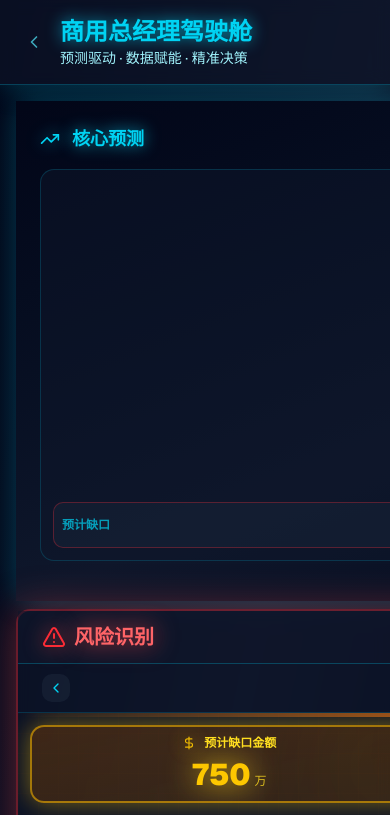
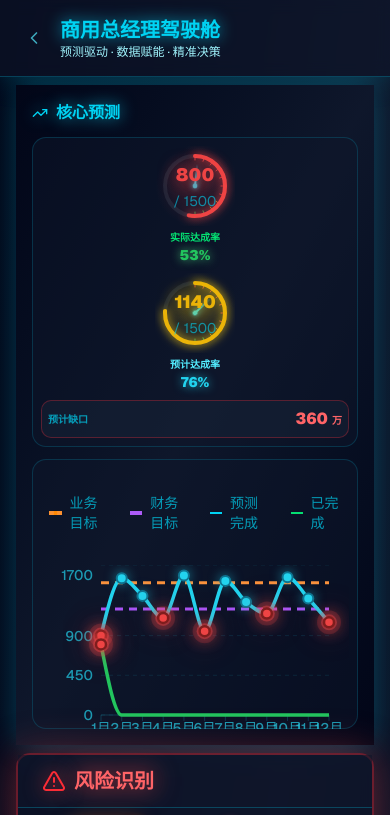
Before and after one commit to navylee1990/coze_jsc, a Next.js app: page /gm in a window 390 px wide. Shown: the top 815 px of the page. Built offline with nearby package versions, Linux system fonts and the light colour scheme.

Commit message:
refactor: 实现商用总经理驾驶舱完全响应式布局，适配不同屏幕尺寸

```diff
--- a/src/app/gm/page.tsx
+++ b/src/app/gm/page.tsx
@@ -349,12 +349,11 @@ const salespersonData: Record<string, any[]> = {
 export default function GMDashboard() {
   const [selectedTimeRange, setSelectedTimeRange] = useState<'current' | 'quarter' | 'year'>('current');
 
-  // 禁止页面缩放
+  // 设置viewport meta标签，允许缩放以适应不同屏幕
   useEffect(() => {
-    // 设置viewport meta标签禁止缩放
     const viewportMeta = document.querySelector('meta[name="viewport"]');
     if (viewportMeta) {
-      viewportMeta.setAttribute('content', 'width=device-width, initial-scale=1.0, maximum-scale=1.0, user-scalable=no');
+      viewportMeta.setAttribute('content', 'width=device-width, initial-scale=1.0, minimum-scale=0.5, maximum-scale=2.0');
     }
   }, []);
 
@@ -383,8 +382,8 @@ export default function GMDashboard() {
                 <ChevronLeft className="w-5 h-5" />
               </Link>
               <div>
-                <h1 className={`text-2xl font-bold ${DASHBOARD_STYLES.neon}`}>{PAGE_TITLE}</h1>
-                <p className={`text-sm ${DASHBOARD_STYLES.textSecondary}`}>预测驱动 · 数据赋能 · 精准决策</p>
+                <h1 className={`text-xl sm:text-2xl lg:text-3xl font-bold ${DASHBOARD_STYLES.neon}`}>{PAGE_TITLE}</h1>
+                <p className={`text-xs sm:text-sm ${DASHBOARD_STYLES.textSecondary}`}>预测驱动 · 数据赋能 · 精准决策</p>
               </div>
             </div>
 
@@ -394,7 +393,7 @@ export default function GMDashboard() {
                 <button
                   onClick={() => setSelectedTimeRange('current')}
                   className={cn(
-                    'px-3 py-1.5 text-xs font-medium rounded-md transition-all',
+                    'px-2 sm:px-3 py-1 text-xs font-medium rounded-md transition-all',
                     selectedTimeRange === 'current'
                       ? 'bg-cyan-500/20 text-cyan-300 border border-cyan-500/50 shadow-[0_0_8px_rgba(34,211,238,0.3)]'
                       : 'text-cyan-400/60 hover:text-cyan-300 hover:bg-cyan-500/10'
@@ -405,7 +404,7 @@ export default function GMDashboard() {
                 <button
                   onClick={() => setSelectedTimeRange('quarter')}
                   className={cn(
-                    'px-3 py-1.5 text-xs font-medium rounded-md transition-all',
+                    'px-2 sm:px-3 py-1 text-xs font-medium rounded-md transition-all',
                     selectedTimeRange === 'quarter'
                       ? 'bg-cyan-500/20 text-cyan-300 border border-cyan-500/50 shadow-[0_0_8px_rgba(34,211,238,0.3)]'
                       : 'text-cyan-400/60 hover:text-cyan-300 hover:bg-cyan-500/10'
@@ -416,7 +415,7 @@ export default function GMDashboard() {
                 <button
                   onClick={() => setSelectedTimeRange('year')}
                   className={cn(
-                    'px-3 py-1.5 text-xs font-medium rounded-md transition-all',
+                    'px-2 sm:px-3 py-1 text-xs font-medium rounded-md transition-all',
                     selectedTimeRange === 'year'
                       ? 'bg-cyan-500/20 text-cyan-300 border border-cyan-500/50 shadow-[0_0_8px_rgba(34,211,238,0.3)]'
                       : 'text-cyan-400/60 hover:text-cyan-300 hover:bg-cyan-500/10'
@@ -430,7 +429,7 @@ export default function GMDashboard() {
             <div className="flex items-center gap-4">
               <Badge
                 variant="outline"
-                className="text-sm bg-cyan-500/20 border-cyan-500/50 text-cyan-300"
+                className="text-xs sm:text-sm bg-cyan-500/20 border-cyan-500/50 text-cyan-300"
               >
                 张晖
               </Badge>
@@ -440,21 +439,20 @@ export default function GMDashboard() {
       </header>
 
       {/* 主要内容区 - 自适应流式布局 */}
-      <main className="flex-1 flex flex-col w-full overflow-hidden">
-        {/* 流式容器 - 固定宽度，防止内容变化导致缩放 */}
-        <div className="w-full max-w-[1920px] min-w-[1280px] mx-auto p-4 sm:p-6">
-            {/* 驾驶舱风格布局 - 响应式网格 */}
-            <div className="grid grid-cols-1 lg:grid-cols-12 gap-2 sm:gap-4">
+      <main className="flex-1 flex flex-col w-full overflow-hidden px-4 sm:px-6 lg:px-8 py-2 sm:py-3 lg:py-4">
+        {/* 驾驶舱风格布局 - 响应式网格 */}
+        <div className="grid grid-cols-1 xl:grid-cols-12 gap-2 sm:gap-3 lg:gap-4 h-full flex-1">
 
           {/* 核心预测决策卡片 - 使用新的汽车驾驶舱风格组件 */}
           <div className={cn(
-            'col-span-1 lg:col-span-7',
+            'col-span-1 xl:col-span-7',
             'transition-all duration-500',
-            'opacity-100 translate-y-0'
+            'opacity-100 translate-y-0',
+            'flex flex-col min-h-0'
           )}>
             <div className={cn(
               `${DASHBOARD_STYLES.cardBg} ${DASHBOARD_STYLES.cardBorder} rounded-xl p-0 ${DASHBOARD_STYLES.glow}`,
-              'h-[500px]'
+              'flex-1 min-h-0'
             )}>
               <PredictionDecisionCard theme="dashboard" timeRange={selectedTimeRange} />
             </div>
@@ -462,9 +460,10 @@ export default function GMDashboard() {
 
           {/* 风险识别模块 - 自适应高度 */}
           <div className={cn(
-            'col-span-1 lg:col-span-5',
+            'col-span-1 xl:col-span-5',
             'transition-all duration-500 delay-100',
-            'opacity-100 translate-y-0'
+            'opacity-100 translate-y-0',
+            'flex flex-col min-h-0'
           )}>
             <div className={cn(
               'bg-slate-900/60 backdrop-blur-sm rounded-xl p-0',
@@ -472,7 +471,7 @@ export default function GMDashboard() {
               'shadow-[0_0_40px_rgba(239,68,68,0.4)]',
               'hover:shadow-[0_0_50px_rgba(239,68,68,0.5)]',
               'transition-shadow duration-300',
-              'h-[500px]'
+              'flex-1 min-h-0'
             )}>
               <RiskIdentificationPanel theme="dashboard" timeRange={selectedTimeRange} />
             </div>
@@ -504,8 +503,6 @@ export default function GMDashboard() {
           )}>
             <FutureSupportAdequacyPanel theme="dashboard" timeRange={selectedTimeRange} />
           </div>
-
-        </div>
         </div>
       </main>
     </div>
--- a/src/components/PredictionDecisionCard.tsx
+++ b/src/components/PredictionDecisionCard.tsx
@@ -441,7 +441,7 @@ export default function PredictionDecisionCard({
         </div>
 
         {/* 曲线图容器 */}
-        <div className="flex-1" style={{ minHeight: '252px' }}>
+        <div className="flex-1" style={{ minHeight: '180px' }}>
           <ResponsiveContainer width="100%" height="100%">
             <LineChart data={monthlyTrendData} margin={{ right: 20 }}>
               <CartesianGrid
@@ -786,37 +786,37 @@ export default function PredictionDecisionCard({
 
   return (
     <div className={cn(
-      'p-6',
+      'p-4 sm:p-6',
       theme === 'dashboard' && DASHBOARD_STYLES.bg
     )}
-    style={{ height: '500px', display: 'flex', flexDirection: 'column' }}
+      style={{ display: 'flex', flexDirection: 'column', height: '100%' }}
     >
       {/* 标题栏 */}
-      <div className="mb-4 flex items-center flex-shrink-0">
-        <div className="flex items-center gap-3">
-          <TrendingUp className={cn('w-5 h-5', DASHBOARD_STYLES.neon)} />
-          <h2 className={cn('text-lg font-bold', DASHBOARD_STYLES.neon)}>
+      <div className="mb-3 sm:mb-4 flex items-center flex-shrink-0">
+        <div className="flex items-center gap-2 sm:gap-3">
+          <TrendingUp className={cn('w-4 h-4 sm:w-5 sm:h-5', DASHBOARD_STYLES.neon)} />
+          <h2 className={cn('text-base sm:text-lg font-bold', DASHBOARD_STYLES.neon)}>
             核心预测
           </h2>
         </div>
       </div>
 
       {/* 左右两个独立块布局 */}
-      <div className="flex flex-col lg:flex-row gap-4 items-stretch flex-1 overflow-hidden">
+      <div className="flex flex-col lg:flex-row gap-3 sm:gap-4 items-stretch flex-1 overflow-hidden">
         {/* 左侧：仪表盘区块 - 30%宽度 */}
-        <div className="lg:w-[30%] rounded-xl p-3 border border-cyan-500/20 bg-slate-900/50">
-          <div className="flex flex-col items-center justify-center gap-3 h-full">
+        <div className="lg:w-[30%] rounded-xl p-2 sm:p-3 border border-cyan-500/20 bg-slate-900/50">
+          <div className="flex flex-col items-center justify-center gap-2 sm:gap-3 h-full">
             {/* 实际达成率仪表盘 */}
             <div className="text-center">
               <MainGauge
                 actualValue={animatedCompleted}
                 targetValue={target}
                 showPercentage={false}
-                size={100}
+                size={80}
               />
               <div className="mt-1">
-                <div className="text-xs font-semibold text-green-400">实际达成率</div>
-                <div className="text-lg font-black" style={{ color: '#22c55e', textShadow: '0 0 10px rgba(74,222,128,0.8)' }}>
+                <div className="text-[10px] sm:text-xs font-semibold text-green-400">实际达成率</div>
+                <div className="text-sm sm:text-lg font-black" style={{ color: '#22c55e', textShadow: '0 0 10px rgba(74,222,128,0.8)' }}>
                   {mounted ? Math.round((completed / target) * 100) : 0}%
                 </div>
               </div>
@@ -828,23 +828,23 @@ export default function PredictionDecisionCard({
                 actualValue={animatedForecast}
                 targetValue={target}
                 showPercentage={false}
-                size={100}
+                size={80}
               />
               <div className="mt-1">
-                <div className="text-xs font-semibold text-cyan-300">预计达成率</div>
-                <div className="text-lg font-black" style={{ color: '#22d3ee', textShadow: '0 0 10px rgba(34,211,238,0.8)' }}>
+                <div className="text-[10px] sm:text-xs font-semibold text-cyan-300">预计达成率</div>
+                <div className="text-sm sm:text-lg font-black" style={{ color: '#22d3ee', textShadow: '0 0 10px rgba(34,211,238,0.8)' }}>
                   {mounted ? Math.round((forecast / target) * 100) : 0}%
                 </div>
               </div>
             </div>
 
             {/* 预计缺口卡片 */}
-            <div className="w-full bg-slate-800/40 rounded-lg p-2 border border-red-500/30">
+            <div className="w-full bg-slate-800/40 rounded-lg p-1.5 sm:p-2 border border-red-500/30">
               <div className="flex items-center justify-between">
-                <div className="text-xs font-semibold text-cyan-400/70">预计缺口</div>
-                <div className="text-xl font-black text-red-400">
+                <div className="text-[10px] sm:text-xs font-semibold text-cyan-400/70">预计缺口</div>
+                <div className="text-base sm:text-xl font-black text-red-400">
                   {mounted ? Math.round(animatedForecastGap) : 0}
-                  <span className="text-xs font-semibold ml-1">万</span>
+                  <span className="text-[10px] sm:text-xs font-semibold ml-1">万</span>
                 </div>
               </div>
             </div>
@@ -852,7 +852,7 @@ export default function PredictionDecisionCard({
         </div>
 
         {/* 右侧：趋势图区块 - 70%宽度 */}
-        <div className="lg:w-[70%] rounded-xl p-3 border border-cyan-500/20 bg-slate-900/50 h-full">
+        <div className="lg:w-[70%] rounded-xl p-2 sm:p-3 border border-cyan-500/20 bg-slate-900/50 h-full">
           <MonthlyTrendChart />
         </div>
       </div>
```
